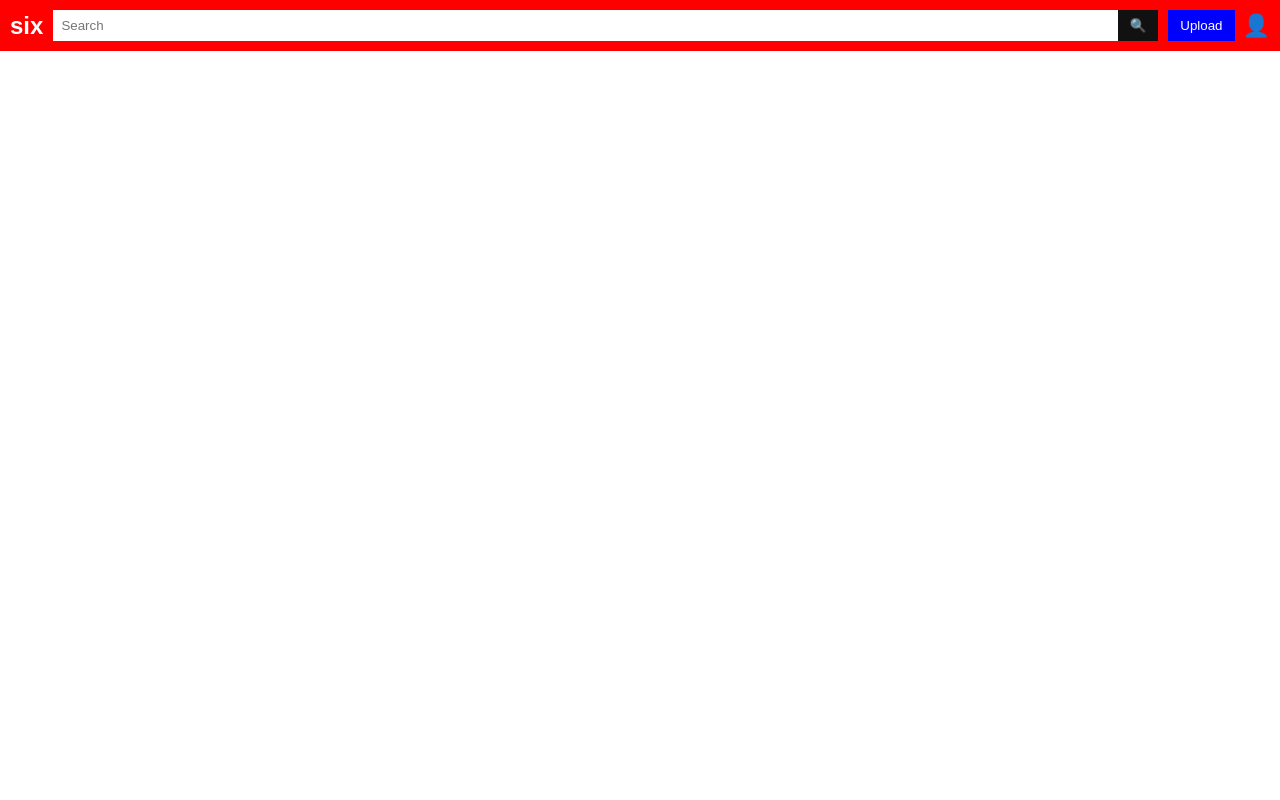
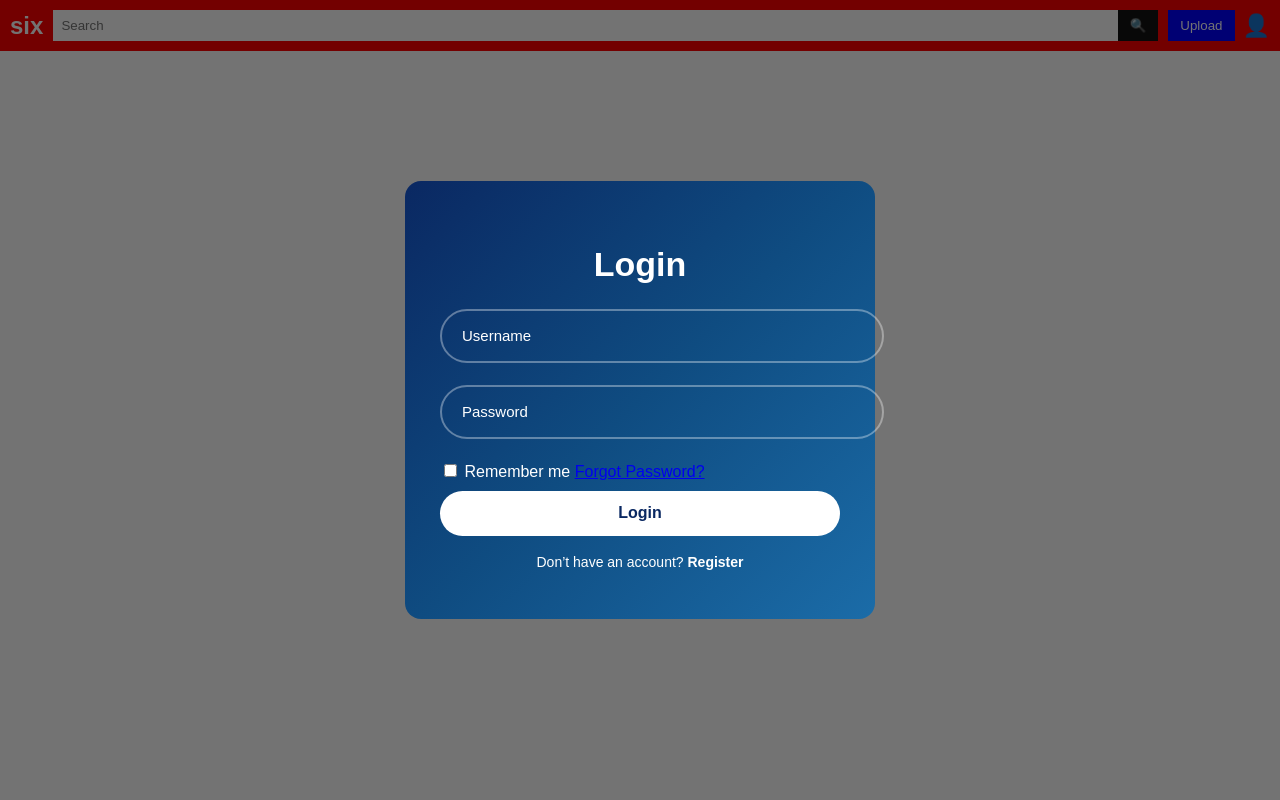
Before and after one commit to princecrayner/six, a Flask app: page / in a window 1280 px wide. Run offline with Flask 3, Linux system fonts and the light colour scheme; data that the repository does not hold is empty.

Commit message:
edited login css

```diff
--- a/static/style.css
+++ b/static/style.css
@@ -69,26 +69,94 @@ button {
   cursor: pointer;
 }
 
+/* ==================================
+   LOGIN MODAL – ISOLATED STYLES ONLY
+   ================================== */
+
+/* modal overlay */
 .auth-box {
   position: fixed;
-  top: 60px;
-  right: 10px;
-  background: #111;
-  padding: 10px;
-  display: none;
-  flex-direction: column;
-  gap: 6px;
-  border: 1px solid #333;
+  inset: 0;
+  background: rgba(0, 0, 0, 0.55);
+  display: flex;
+  align-items: center;
+  justify-content: center;
+  z-index: 1000;
 }
 
-.auth-box input {
-  padding: 6px;
-  border: none;
+/* gradient background wrapper */
+.auth-box .content {
+  width: 400px;
+  background: linear-gradient(135deg, #0a2862, #0f4c81, #1b6ca8);
+  border-radius: 16px;
+  padding: 35px;
 }
 
-.auth-box button {
-  padding: 6px;
+/* glass card */
+.auth-box .content-inner {
+  background: rgba(255, 255, 255, 0.15);
+  border: 2px solid rgba(255, 255, 255, 0.25);
+  backdrop-filter: blur(14px);
+  border-radius: 14px;
+  padding: 30px;
+  color: #fff;
+}
+
+/* title */
+.auth-box h2 {
+  text-align: center;
+  font-size: 34px;
+  margin-bottom: 25px;
+}
+
+/* input box */
+.auth-box .input-box {
+  position: relative;
+  margin-bottom: 22px;
+}
+
+.auth-box .input-box input {
+  width: 100%;
+  height: 50px;
+  background: transparent;
+  border: 2px solid rgba(255, 255, 255, 0.35);
+  border-radius: 30px;
+  padding: 0 20px;
+  font-size: 15px;
+  color: #fff;
+}
+
+.auth-box .input-box input::placeholder {
+  color: #fff;
+}
+
+/* login button */
+.auth-box .btnn {
+  width: 100%;
+  height: 45px;
+  border-radius: 30px;
+  background: #fff;
+  color: #0a2862;
+  font-size: 16px;
+  font-weight: 600;
   border: none;
-  background: red;
-  color: white;
+  cursor: pointer;
+  margin-top: 10px;
 }
+
+/* register text */
+.auth-box .register-link {
+  margin-top: 18px;
+  text-align: center;
+  font-size: 14px;
+}
+
+.auth-box .register-link a {
+  color: #fff;
+  font-weight: 600;
+  text-decoration: none;
+}
+
+.auth-box .register-link a:hover {
+  text-decoration: underline;
+}
--- a/templates/index.html
+++ b/templates/index.html
@@ -45,10 +45,11 @@
 
       <button type="submit" class="btnn">Login</button>
 
-      <div class="button">
-        <a href="#"><i class="ri-google-fill"></i> Google</a>
-        <a href="#"><i class="ri-facebook-fill"></i> Facebook</a>
-      </div>
+      <div class="register-link">
+      <p>Don’t have an account?
+      <a href="#" onclick="register()">Register</a>
+      </p>
+     </div>
     </form>
   </div>
 
```
